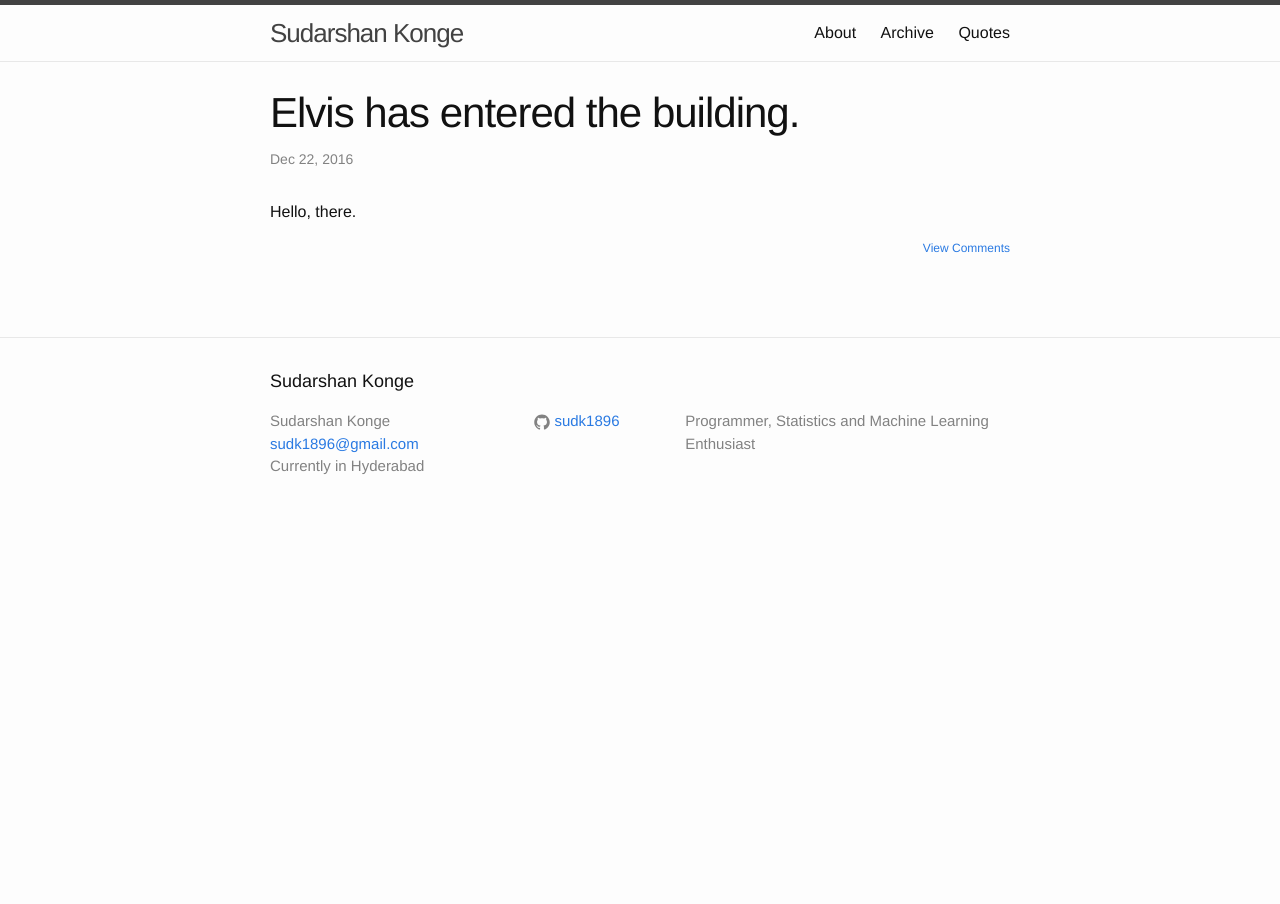
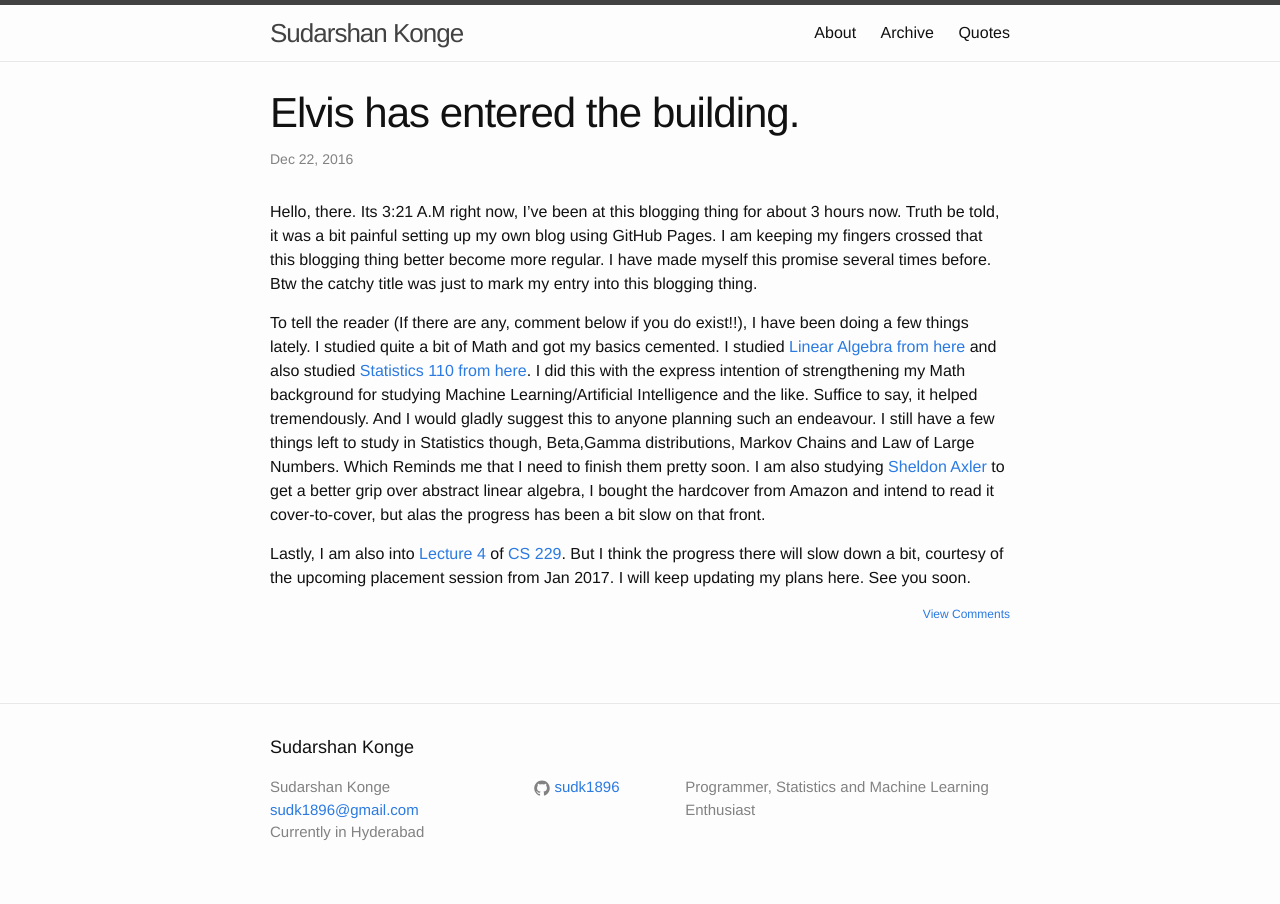
Before and after one commit to sudk1896/sudk1896.github.io, a Jekyll site: the page built from _posts/2016-12-22-Init.md, in a window 1280 px wide. Built offline with Jekyll 4.4.1, drawn with Linux system fonts in a browser that asks for light colours; comment, search, counter and statistics services are not loaded.

Commit message:
First Post. Yayy.

```diff
--- a/_posts/2016-12-22-Init.md
+++ b/_posts/2016-12-22-Init.md
@@ -3,4 +3,19 @@ title: Elvis has entered the building.
 layout: post
 comments: true
 ---
-Hello, there.
+Hello, there. Its 3:21 A.M right now, I've been at this blogging thing for about 3 hours now.
+Truth be told, it was a bit painful setting up my own blog using GitHub Pages. I am keeping my
+fingers crossed that this blogging thing better become more regular. I have made myself this promise
+several times before. Btw the catchy title was just to mark my entry into this blogging thing.
+
+To tell the reader (If there are any, comment below if you do exist!!), I have been doing a few things lately.
+I studied quite a bit of Math and got my basics cemented. I studied [Linear Algebra from here](https://ocw.mit.edu/courses/mathematics/18-06-linear-algebra-spring-2010/) and also studied [Statistics 110 from here](http://projects.iq.harvard.edu/stat110/).
+I did this with the express intention of strengthening my Math background for studying Machine Learning/Artificial Intelligence and the
+like. Suffice to say, it helped tremendously. And I would gladly suggest this to anyone planning such an endeavour. I still have
+a few things left to study in Statistics though, Beta,Gamma distributions, Markov Chains and Law of Large Numbers. Which Reminds me that I need
+to finish them pretty soon. I am also studying [Sheldon Axler](http://www.amazon.in/Linear-Algebra-Done-Right-Axler/dp/8184895321/)
+to get a better grip over abstract linear algebra, I bought the hardcover from Amazon and intend to read it cover-to-cover, but alas the progress has been a bit slow on that front.
+
+Lastly, I am also into [Lecture 4](https://www.youtube.com/watch?v=nLKOQfKLUks&t=49s) of [CS 229](http://cs229.stanford.edu/info.html).
+But I think the progress there will slow down a bit, courtesy of the upcoming placement session from Jan 2017. I will keep updating my plans
+here. See you soon.
```
